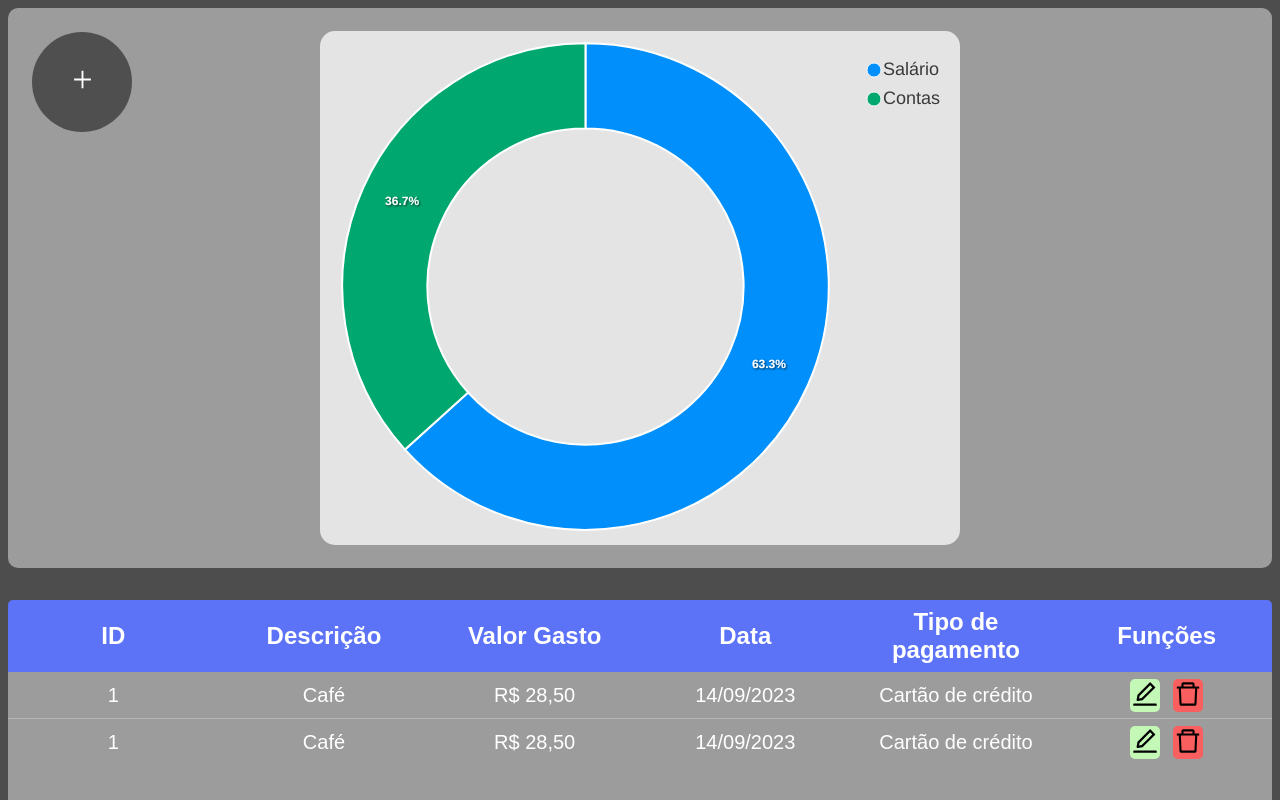
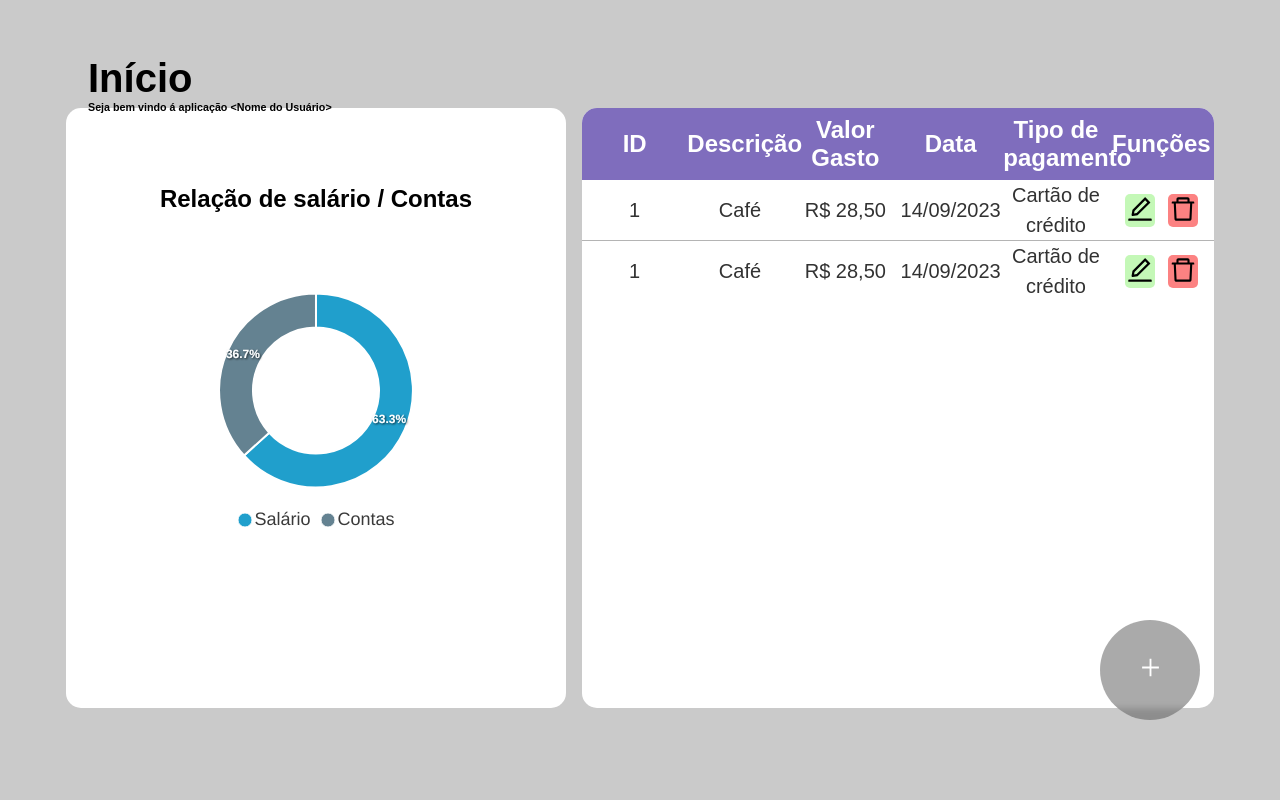
Before and after one commit to MarcosVinicius556/ModeloDashboard, a React (Vite) app: page / in a window 1280 px wide. Shown: the top 800 px of the page. Built offline with nearby package versions, Linux system fonts and the light colour scheme.

Commit message:
Novo modelo de dashboard criado

```diff
--- a/src/components/BillGraphCard/BillGraphCard.style.jsx
+++ /dev/null
@@ -1,12 +0,0 @@
-import styled from 'styled-components';
-import ReactApexChart from 'react-apexcharts';
-
-export const GraphCard = styled(ReactApexChart)`
-    width: 70%;
-    max-width: 40em;
-    margin: 1em;
-    background: #f0f0f0dc;
-    border-radius: 15px;
-
-    color: #fff;
-`;
--- a/src/components/BillGraphCard/index.jsx
+++ /dev/null
@@ -1,12 +0,0 @@
-import { GraphCard } from './BillGraphCard.style.jsx';
-
-export default function BillGraphCard({ options }) {
-    return(
-        <GraphCard
-            options={options}
-            series={options.series}
-            labels={options.labels}
-            type={options.chart.type}
-        />
-    );
-}
--- a/src/components/Header/Header.styled.jsx
+++ b/src/components/Header/Header.styled.jsx
@@ -1,8 +1,9 @@
 import styled from 'styled-components';
 
 export const HeaderContainer = styled.header`
-    margin-left: 1.5em;
-    margin-top: 1.5em;
+    z-index: 99;
+    bottom: 5em;
+    right: 5em;
 
     display: flex;
     flex-direction: column;
@@ -12,7 +13,8 @@ export const HeaderContainer = styled.header`
     ${({ fullmenu }) => fullmenu === 1
             ? `height: 100px;
                width: 100px;
-               border-radius: 50%;`
+               border-radius: 50%;
+               `
             : `
                height: 600px;
                width: 350px;
@@ -23,14 +25,12 @@ export const HeaderContainer = styled.header`
     position: fixed;
     padding: .2em;
 
-    background: #474747e6;
-    backdrop-filter: blur(15px);
+    background: #47474776;
+    backdrop-filter: blur(3px);
     transition: all .2s ease-in-out;
-    /* border: 1px solid #2e2e2e; */
-
-    /* -webkit-box-shadow: 0px 0px 5px 5px rgba(0,0,0,0.75);
-    -moz-box-shadow: 0px 0px 5px 5px rgba(0,0,0,0.75);
-    box-shadow: 0px 0px 5px 5px rgba(0,0,0,0.75); */
+    &:hover {
+        background: #474747cc;
+    }
 `;
 
 export const ToggleButton = styled.button`
@@ -52,9 +52,8 @@ export const ToggleButton = styled.button`
     ${({ fullmenu }) => fullmenu === 1
             ? `align-self: center;`
             : `
-            align-self: flex-start;
-            top: .3em;
-            left: 1em;`}
+            bottom: 1.7em;
+            right: 1.7em;`}
 
     &:hover {
         transform: scale(1.5);
--- a/src/components/PageContainer/PageContainer.style.jsx
+++ b/src/components/PageContainer/PageContainer.style.jsx
@@ -12,3 +12,18 @@ export const Content = styled.div`
     height: 100vh;
     width: 100%;
 `;
+
+export const TitleContainer = styled.div`
+
+    position: absolute;
+    margin: 3em 5em;
+
+    & h2{
+        font-size: 40px;
+    }
+
+    & h6 {
+
+    }
+
+`;
--- a/src/components/PageContainer/index.jsx
+++ b/src/components/PageContainer/index.jsx
@@ -1,11 +1,15 @@
 import Header from '../Header/';
-import { Container, Content } from './PageContainer.style';
+import { Container, Content, TitleContainer } from './PageContainer.style';
 
-function PageContainer({ children }) {
+function PageContainer({ children, title, subtitle }) {
   return (
     <Container>
         <Header />
         <Content>
+          <TitleContainer>
+              {title && <h2>{title}</h2>}
+              {subtitle && <h6>{subtitle}</h6>}
+          </TitleContainer>
             {children}
         </Content>
     </Container>
--- a/src/pages/Dashboard/Dashboard.style.jsx
+++ b/src/pages/Dashboard/Dashboard.style.jsx
@@ -1,36 +1,40 @@
 import styled from 'styled-components';
 
-export const Introduction = styled.div`
-    height: 70%;
+export const Main = styled.div`
+    height: 100%;
+    width: 100%;
     display: flex;
-    flex-direction: column;
     justify-content: center;
     align-items: center;
-    border-radius: 10px;
-    background: #9c9c9c;
-    margin-bottom: 2em;
-
-    & h1 {
-        margin-bottom: 1em;
-        font-size: 34px;
-        color: #fff;
-        background: #5e5e5e76;
-        border-radius: 15px;
-        width: 80%;
-        max-width: 600px;
-        height: 90px;
-        display: flex;
-        justify-content: center;
-        align-items: center;
-        text-align: center;
-    }
+    flex-direction: row;
 `;
 
 export const TableContainer = styled.div`
-    height: 800px;
-    border-radius: 10px;
-    background: #9c9c9c;
-    margin-bottom: 5em;
+    width: 50%;
+    max-width: 800px;
+    height: 600px;
+    border-radius: 15px;
+    background: #fff;
+    margin-left: .5em;
+`;
+
+export const GraphContainer = styled.div`
+    width: 50%;
+    max-width: 500px;
+    height: 600px;
+    display: flex;
+    justify-content: center;
+    align-items: center;
+    flex-direction: column;
+    border-radius: 15px;
+    background: #fff;
+    padding: 1em;
+    margin-right: .5em;
+
+    & h2 {
+        margin-top: -4em;
+        margin-bottom: 3em;
+    }
 `;
 
 export const Table = styled.table`
@@ -41,22 +45,24 @@ export const Table = styled.table`
 
 
     & thead {
-        background: #5c73f8;
+        background: #7f6dbd;
         font-size: 24px;
         height: 3em;
         width: 100%;
+
         /* Pegando o primeiro e último "th" e aplicando um border-radius nas pontas */
         & th:nth-child(1) {
-            border-radius: 5px 0px 0px 0px;
+            border-radius: 15px 0px 0px 0px;
         }
 
         & th:nth-last-child(1) {
-            border-radius: 0px 5px 0px 0px;
+            border-radius: 0px 15px 0px 0px;
         }
     }
 
     & tbody {
         font-size: 20px;
+        color: #323232;
 
         & tr {
             height: 2px;
@@ -84,14 +90,14 @@ export const TableFunctions = styled.th`
 `;
 
 export const DeleteButton = styled.button`
-    background: #fa5f5f;
+    background: #fc8282;
     outline: none;
     border: none;
     border-radius: 5px;
     transition: all .2s ease-in-out;
 
     &:hover{
-        background: #883232;
+        background: #bb5c5c;
     }
 `;
 
@@ -103,6 +109,6 @@ export const EditButton = styled.button`
     transition: all .2s ease-in-out;
 
     &:hover {
-        background: #4b5f45;
+        background: #97bd8b;
     }
 `;
--- a/src/pages/Dashboard/index.jsx
+++ b/src/pages/Dashboard/index.jsx
@@ -1,8 +1,8 @@
 import { useState } from 'react';
 import PageContainer from "../../components/PageContainer";
-import { DeleteButton, EditButton, Introduction, Table, TableContainer, TableFunctions } from './Dashboard.style';
-import BillGraphCard from '../../components/BillGraphCard';
+import { DeleteButton, EditButton, GraphContainer, TableContainer, Table, TableFunctions, Main } from './Dashboard.style';
 import { AiOutlineEdit, AiOutlineDelete } from 'react-icons/ai'
+import ReactApexChart from 'react-apexcharts';
 
 
 function Dashboard() {
@@ -17,30 +17,31 @@ function Dashboard() {
         labels: ['Salário', 'Contas']
       },
       legend: {
+        position: 'bottom',
         fontSize: '18px',
         labels: {
           colors: '#3a3a3a',
         }
-      }
-    });
-
-    const[ cardsOptions, setCardsOptions ] = useState({
-      chart: {
-        type: 'donut'
       },
-      series: [2450, 1420],
-      labels: ['Crédito', 'Débito'],
-      chartOptions: {
-        labels: ['Crédito', 'Débito']
+      theme: {
+        mode: 'light',
+        palette: 'palette3'
       }
     });
 
 
   return (
-    <PageContainer>
-      <Introduction>
-      <BillGraphCard options={salaryOptions} />
-      </Introduction>
+    <PageContainer title="Início" subtitle={`Seja bem vindo á aplicação <Nome do Usuário>`}>
+      <Main>
+        <GraphContainer>
+          <h2>Relação de salário / Contas </h2>
+            <ReactApexChart
+                  options={salaryOptions}
+                  series={salaryOptions.series}
+                  labels={salaryOptions.labels}
+                  type={salaryOptions.chart.type}
+                  />
+          </GraphContainer>
           <TableContainer>
             <Table>
               <thead>
@@ -87,6 +88,7 @@ function Dashboard() {
             </tbody>
           </Table>
         </TableContainer>
+        </Main>
     </PageContainer>
   )
 }
--- a/src/styles/Global.jsx
+++ b/src/styles/Global.jsx
@@ -17,6 +17,6 @@ export const GlobalStyle = createGlobalStyle`
     }
 
     & body {
-        background: #4d4d4d;
+        background: #cacaca;
     }
 `;
```
Also changed, not shown: 1 other file (tests, documents, lock files or other folders). Lines whose indentation alone changed are shown as unchanged.
